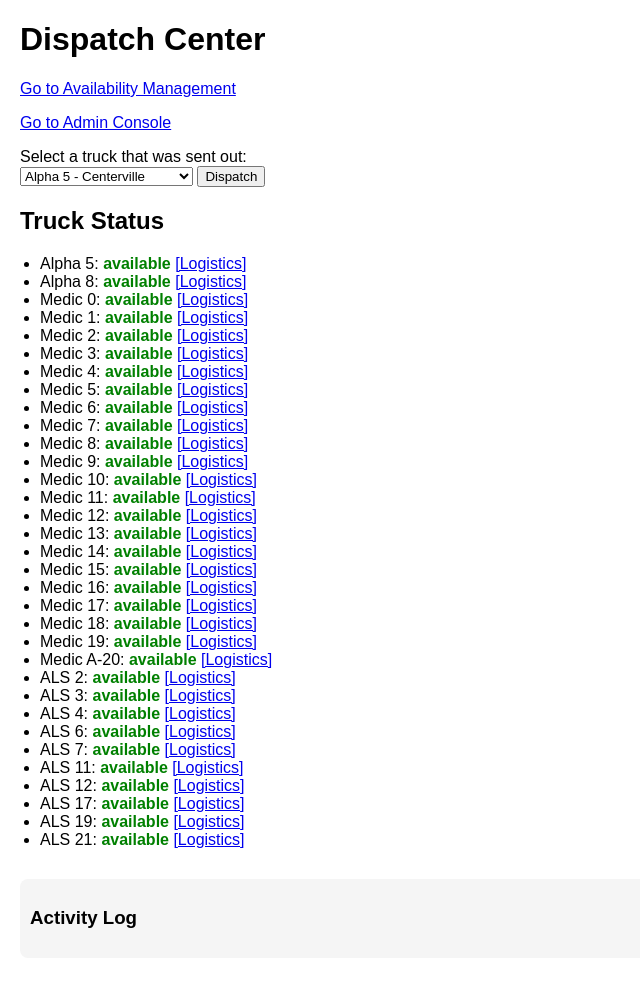
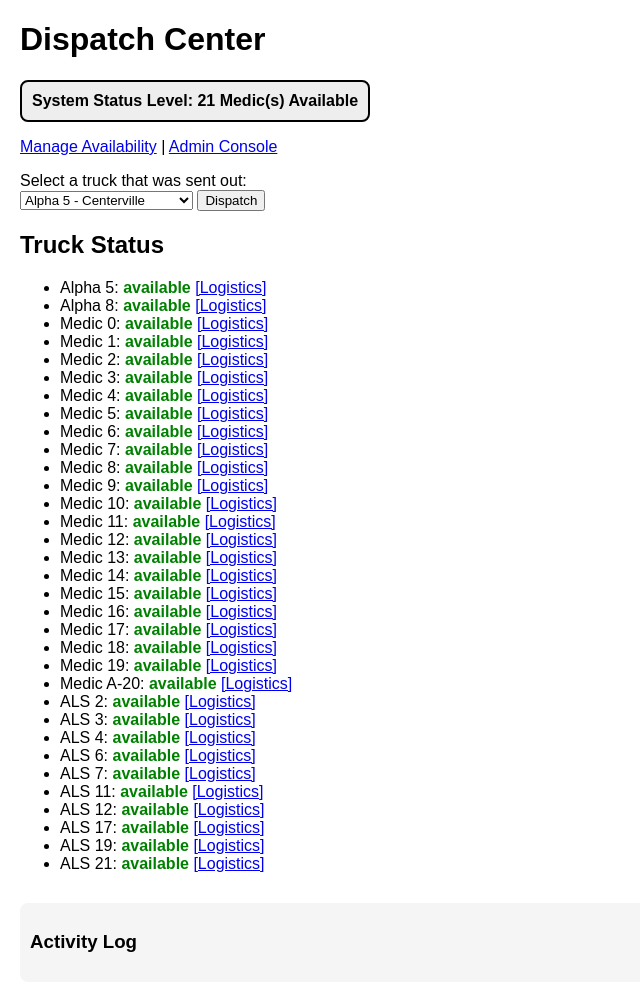
Before and after one commit to sndjy1986/postingmainapp, a Flask app: page / in a window 1280 px wide. Shown: the whole page, without its empty margins (0-640 px from the left). Before the commit the page ends 928 px from the top, so only its background shows below. Run offline with Flask 3, Linux system fonts and the light colour scheme.

Commit message:
Update index.html

```diff
--- a/templates/index.html
+++ b/templates/index.html
@@ -1,36 +1,34 @@
 <!DOCTYPE html>
 <html>
 <head>
-    <title>Truck Redeployment</title>
+    <title>Truck Dashboard</title>
     <style>
         body {
             font-family: sans-serif;
             margin: 20px;
         }
-        ul {
-            padding-left: 20px;
-        }
         .flash {
             animation: flashRed 1s infinite;
             font-weight: bold;
+        }
+        @keyframes flashRed {
+            0%   { color: inherit; }
+            50%  { color: red; }
+            100% { color: inherit; }
         }
         .status-available { color: green; font-weight: bold; }
         .status-out { color: blue; font-weight: bold; }
         .status-logistics { color: orange; font-weight: bold; }
         .status-destination { color: goldenrod; font-weight: bold; }
-
-        @keyframes flashRed {
-            0%   { color: inherit; }
-            50%  { color: red; }
-            100% { color: inherit; }
-        }
         #log {
             margin-top: 30px;
             background: #f5f5f5;
             padding: 10px;
             border-radius: 8px;
-            max-height: 200px;
-            overflow-y: scroll;
+            max-height: 30vh;
+            overflow-y: auto;
+            width: 100%;
+            box-sizing: border-box;
         }
         @media (max-width: 600px) {
             body {
@@ -45,8 +43,16 @@
 </head>
 <body>
     <h1>Dispatch Center</h1>
-    <p><a href="/availability">Go to Availability Management</a></p>
-    <p><a href="/admin">Go to Admin Console</a></p>
+
+    <!-- System Status Box -->
+    <div style="padding: 10px; background-color: #eee; color: black; font-weight: bold;
+                border: 2px solid black; border-radius: 8px; width: fit-content;
+                margin-bottom: 15px;">
+        System Status Level: {{ available_medics }} Medic(s) Available
+    </div>
+
+    <p><a href="/availability">Manage Availability</a> |
+       <a href="/admin">Admin Console</a></p>
 
     <form method="POST" action="/dispatch">
         <label>Select a truck that was sent out:</label><br>
@@ -66,11 +72,11 @@
             {% if status[truck.id] != "unavailable" %}
                 <li id="truck-{{ truck.id }}">
                     <span class="{% if truck.id in flash_trucks %}flash{% endif %}">{{ truck.id }}</span>:
-                    <span class="{% if truck.id in flash_trucks %}flash{% endif %}
-                        {% if status[truck.id] == 'available' %} status-available
-                        {% elif status[truck.id] == 'out' %} status-out
-                        {% elif status[truck.id] == 'logistics' %} status-logistics
-                        {% elif status[truck.id] == 'destination' %} status-destination
+                    <span class="{% if truck.id in flash_trucks %}flash {% endif %}
+                        {% if status[truck.id] == 'available' %}status-available
+                        {% elif status[truck.id] == 'out' %}status-out
+                        {% elif status[truck.id] == 'logistics' %}status-logistics
+                        {% elif status[truck.id] == 'destination' %}status-destination
                         {% endif %}">
                         {{ status[truck.id] }}
                     </span>
@@ -112,7 +118,7 @@
                 const parent = span.closest("li");
                 const statusClass = parent.querySelector("span:nth-of-type(2)").className;
 
-                let duration = 10 * 60 * 1000; // logistics
+                let duration = 10 * 60 * 1000; // logistics default
                 if (statusClass.includes("status-destination")) {
                     duration = 20 * 60 * 1000; // destination
                 }
@@ -131,6 +137,11 @@
         setInterval(updateTimers, 1000);
         updateTimers();
 
+        // Auto-refresh every 10 seconds
+        setTimeout(() => {
+            location.reload();
+        }, 10000);
+
         {% if show_admin_alert %}
             alert("NOTIFY ADMIN OF SYSTEM STATUS");
         {% endif %}
```
